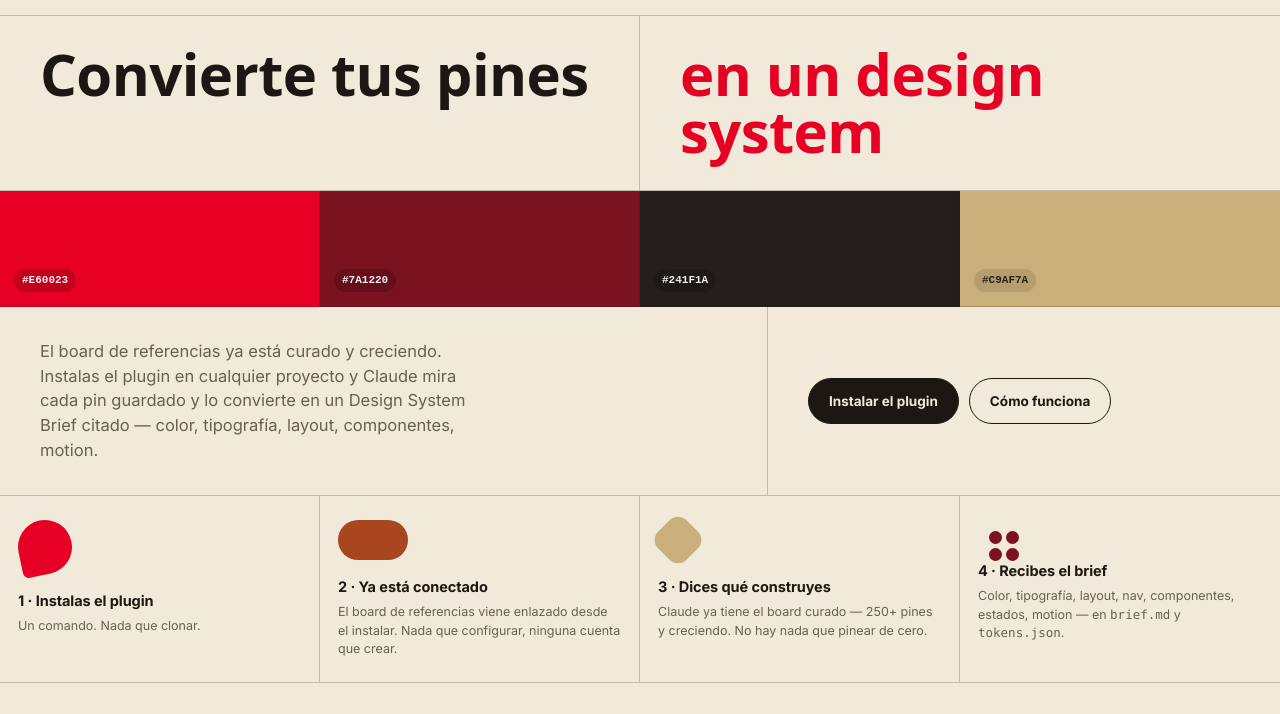
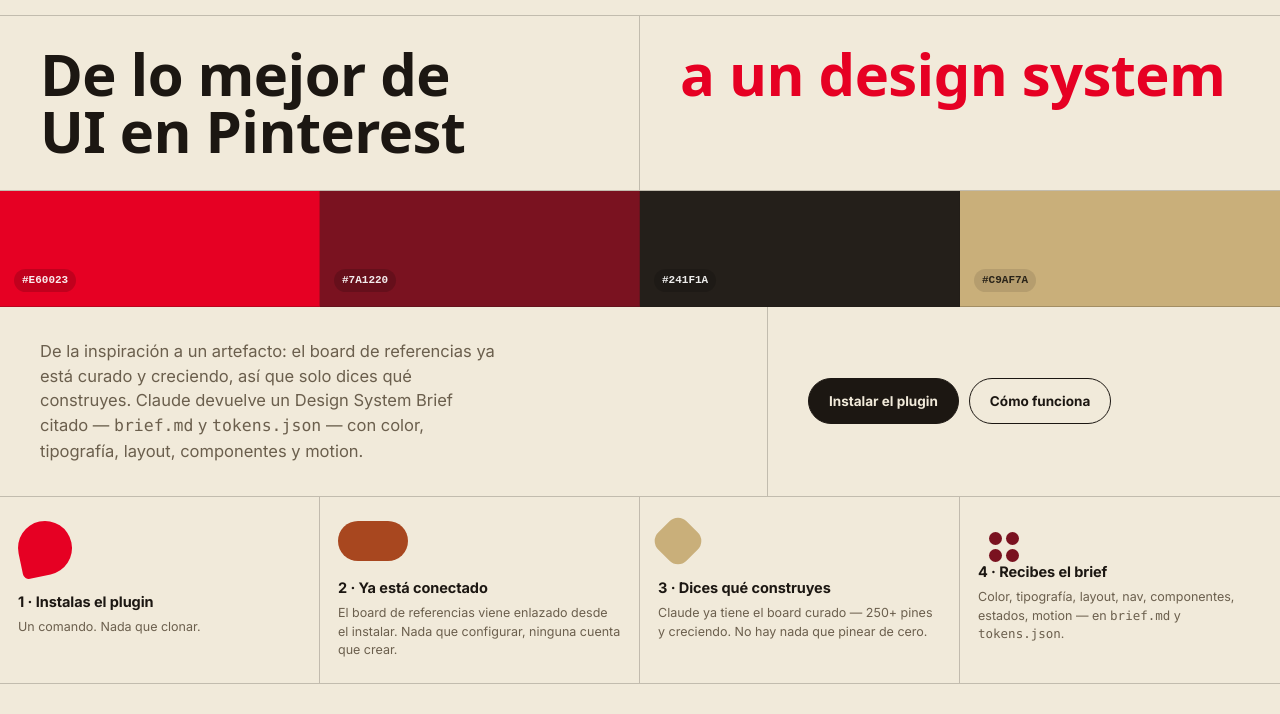
Before and after one commit to kitifica-max/kws, a website: page netlify/public/index.html in a window 1280 px wide. Shown: the part 61-775 px from the top of the page. Drawn offline with Linux system fonts and the light colour scheme; a web font is replaced by a local one.

Commit message:
Rewrite the hero around the curated board and the cited brief
"Convierte tus pines en un design system" claimed both things the tool doesn't
do: the pins aren't the visitor's, and the output is a cited brief, not a
finished design system. The new hero — "De lo mejor de UI en Pinterest a un
design system" — points at the shared curated board instead, and the subtext
carries the route from inspiration to artifact: brief.md and tokens.json, with
every claim cited. Titles, descriptions, image alt text and the OG render are
updated together.

```diff
--- a/netlify/public/index.html
+++ b/netlify/public/index.html
@@ -4,7 +4,7 @@
 <meta charset="utf-8">
 <meta name="viewport" content="width=device-width, initial-scale=1">
 <title>Pinterest Design Research — Design System Brief con Claude</title>
-<meta name="description" content="Instala el plugin de Claude Code y convierte tu board de Pinterest ya curado (250+ pines) en un Design System Brief citado: color, tipografía, layout, motion.">
+<meta name="description" content="Design System Brief citado con color, tipografía, layout y motion: instala el plugin de Claude Code y usa el board ya curado de Pinterest (250+ pines).">
 <link rel="canonical" href="https://pinplug.kitifica.com/">
 <meta name="robots" content="index, follow, max-image-preview:large, max-snippet:-1, max-video-preview:-1">
 <meta name="author" content="Kitifica">
@@ -22,21 +22,21 @@
 <meta property="og:site_name" content="Pinterest Design Research">
 <meta property="og:locale" content="es_ES">
 <meta property="og:url" content="https://pinplug.kitifica.com/">
-<meta property="og:title" content="Convierte tus pines en un design system">
-<meta property="og:description" content="El plugin de Claude Code que toma tu board de Pinterest ya curado y lo convierte en un Design System Brief citado: color, tipografía, layout, componentes y motion.">
+<meta property="og:title" content="De lo mejor de UI en Pinterest a un design system">
+<meta property="og:description" content="El plugin de Claude Code que lee el board de referencias ya curado y lo convierte en un Design System Brief citado: brief.md y tokens.json con color, tipografía, layout, componentes y motion.">
 <meta property="og:image" content="https://pinplug.kitifica.com/og-image.png">
 <meta property="og:image:type" content="image/png">
 <meta property="og:image:width" content="1200">
 <meta property="og:image:height" content="630">
-<meta property="og:image:alt" content="Convierte tus pines en un design system — plugin pinterest-design-research para Claude Code">
+<meta property="og:image:alt" content="De lo mejor de UI en Pinterest a un design system — plugin pinterest-design-research para Claude Code">
 <meta property="og:image:secure_url" content="https://pinplug.kitifica.com/og-image.png">
 
 <!-- Twitter / X -->
 <meta name="twitter:card" content="summary_large_image">
-<meta name="twitter:title" content="Convierte tus pines en un design system">
-<meta name="twitter:description" content="El plugin de Claude Code que toma tu board de Pinterest ya curado y lo convierte en un Design System Brief citado: color, tipografía, layout, componentes y motion.">
+<meta name="twitter:title" content="De lo mejor de UI en Pinterest a un design system">
+<meta name="twitter:description" content="El plugin de Claude Code que lee el board de referencias ya curado y lo convierte en un Design System Brief citado: brief.md y tokens.json con color, tipografía, layout, componentes y motion.">
 <meta name="twitter:image" content="https://pinplug.kitifica.com/og-image.png">
-<meta name="twitter:image:alt" content="Convierte tus pines en un design system — plugin pinterest-design-research para Claude Code">
+<meta name="twitter:image:alt" content="De lo mejor de UI en Pinterest a un design system — plugin pinterest-design-research para Claude Code">
 
 <link rel="preconnect" href="https://fonts.googleapis.com">
 <link rel="preconnect" href="https://fonts.gstatic.com" crossorigin>
@@ -287,8 +287,8 @@
   </div>
 
   <h1 class="hero">
-    <span class="cell r">Convierte tus pines</span>
-    <span class="cell accent">en un design system</span>
+    <span class="cell r">De lo mejor de UI en Pinterest</span>
+    <span class="cell accent">a un design system</span>
   </h1>
 
   <div class="swatch-strip">
@@ -300,7 +300,7 @@
 
   <div class="lead-row">
     <div class="cell l">
-      <p>El board de referencias ya está curado y creciendo. Instalas el plugin en cualquier proyecto y Claude mira cada pin guardado y lo convierte en un Design System Brief citado — color, tipografía, layout, componentes, motion.</p>
+      <p>De la inspiración a un artefacto: el board de referencias ya está curado y creciendo, así que solo dices qué construyes. Claude devuelve un Design System Brief citado — <code>brief.md</code> y <code>tokens.json</code> — con color, tipografía, layout, componentes y motion.</p>
     </div>
     <div class="cell">
       <div class="hero-actions">
```
Also changed, not shown: netlify/public/og-image.png.
